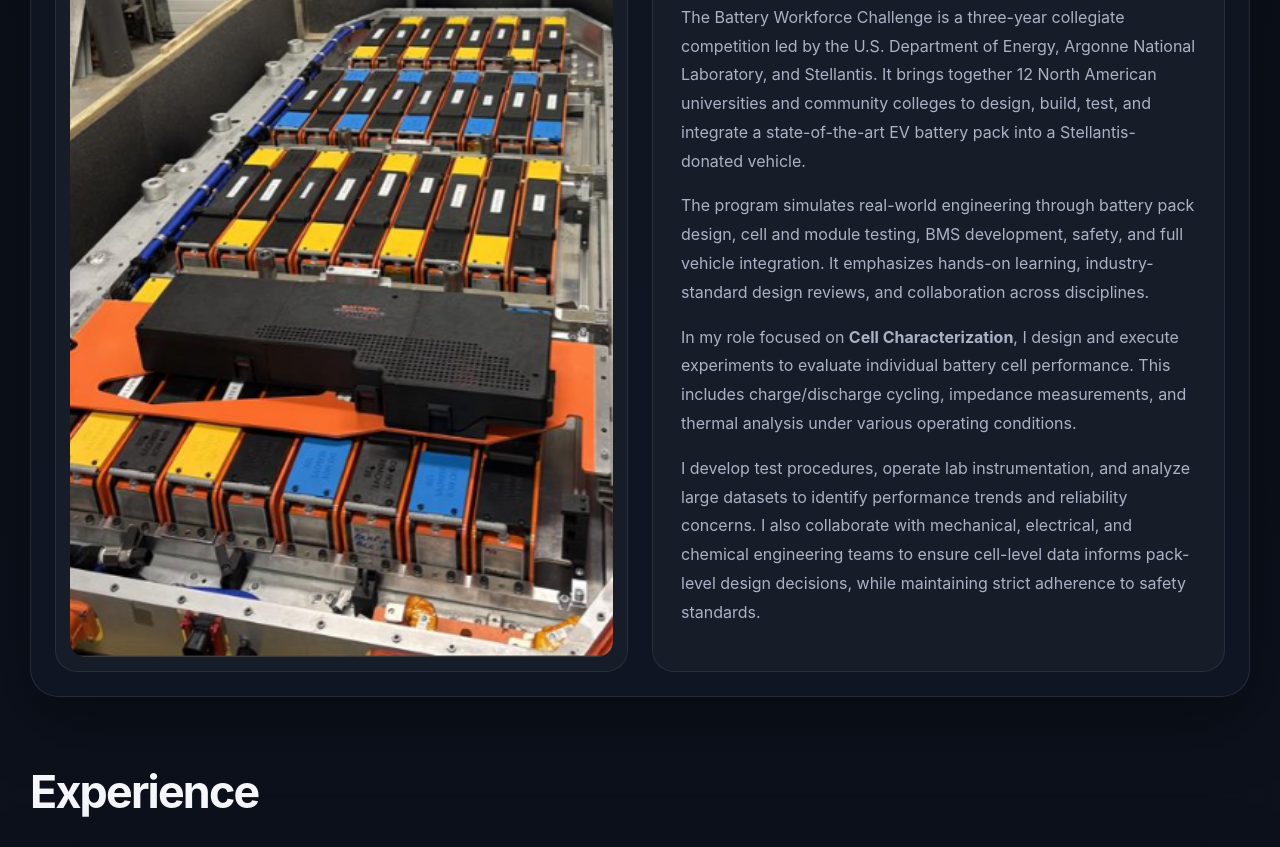
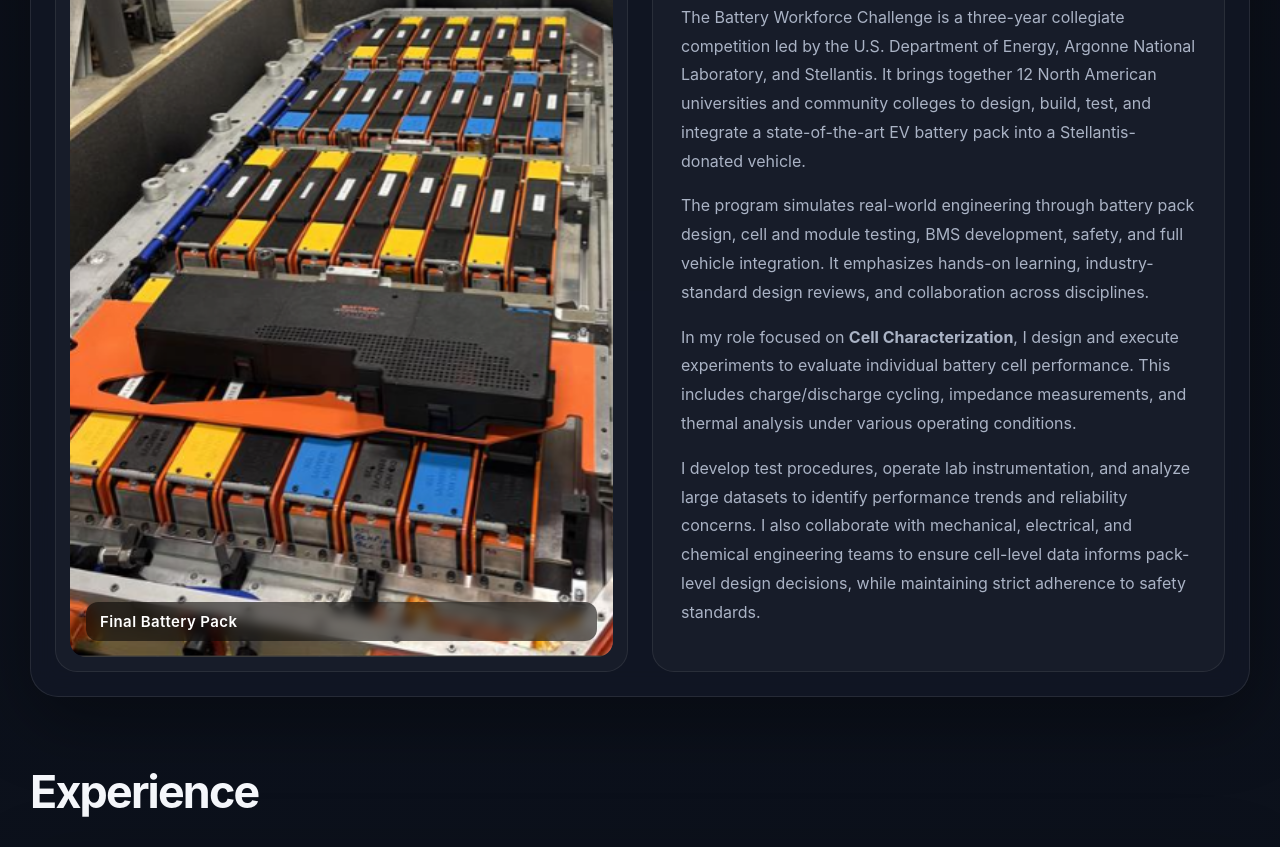
Before and after one commit to HusseinA121/Website, a plain HTML site: page index.html in a window 1280 px wide. Shown: the part 3488-4335 px from the top of the page. Drawn offline with Linux system fonts and the light colour scheme.

Commit message:
Update index.html

```diff
--- a/index.html
+++ b/index.html
@@ -1096,6 +1096,7 @@ Project Summary
         "
         onmouseover="this.style.transform='translateY(-5px)'; this.style.borderColor='rgba(121,167,255,.4)'; this.style.boxShadow='0 14px 40px rgba(0,0,0,.25)';"
         onmouseout="this.style.transform='none'; this.style.borderColor='rgba(255,255,255,.08)'; this.style.boxShadow='none';">
+         <div style="position: relative; height: 100%;">
   <img
     src="BATTERYPACK.png"
     alt="Battery Pack"
@@ -1107,6 +1108,25 @@ Project Summary
       display: block;
     "
   >
+
+  <!-- OVERLAY TEXT -->
+  <div style="
+    position: absolute;
+    bottom: 16px;
+    left: 16px;
+    right: 16px;
+    background: rgba(0,0,0,0.55);
+    backdrop-filter: blur(6px);
+    border-radius: 12px;
+    padding: 10px 14px;
+    color: white;
+    font-weight: 600;
+    font-size: 15px;
+    letter-spacing: 0.4px;
+  ">
+    Final Battery Pack
+  </div>
+</div>
         </div>
       </a>
     </div>
```
Lines whose indentation alone changed are shown as unchanged.
